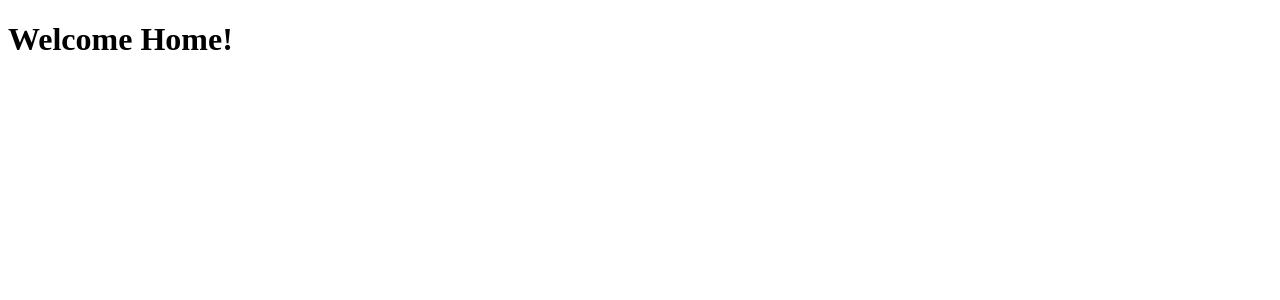
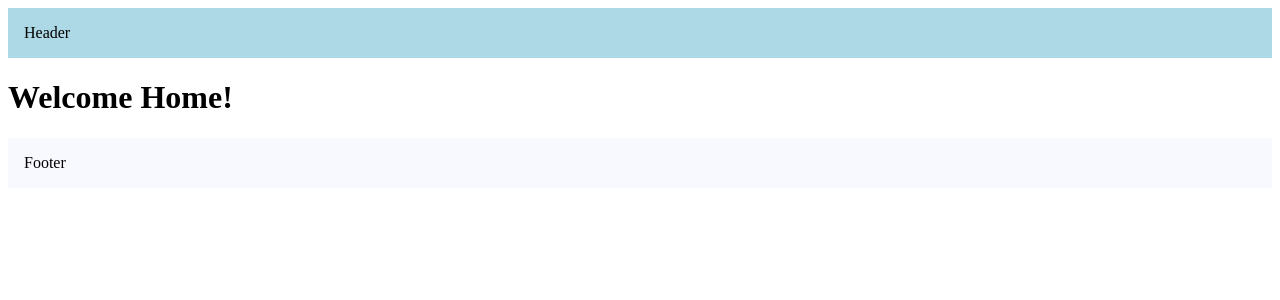
Before and after one commit to Toheedullah-K3/learning-next-js, a Next.js app in the folder routing-demo/: page / in a window 1280 px wide. Shown: the top 300 px of the page. Built offline with nearby package versions, Linux system fonts and the light colour scheme.

Commit message:
layout.jsx, for common sections to share between multiple pages

```diff
--- a/routing-demo/src/app/layout.tsx
+++ b/routing-demo/src/app/layout.tsx
@@ -7,7 +7,24 @@ export default function RootLayout({
   return (
     <html lang="en">
       <body>
+      <header
+          style={{
+            background: 'lightBlue',
+            padding: '1rem'
+          }}
+      >
+        Header
+      </header>
         {children}
+
+      <footer
+        style={{
+            background: 'ghostWhite',
+            padding: '1rem'
+          }}
+      >
+        Footer
+      </footer>
       </body>
     </html>
   )
```
